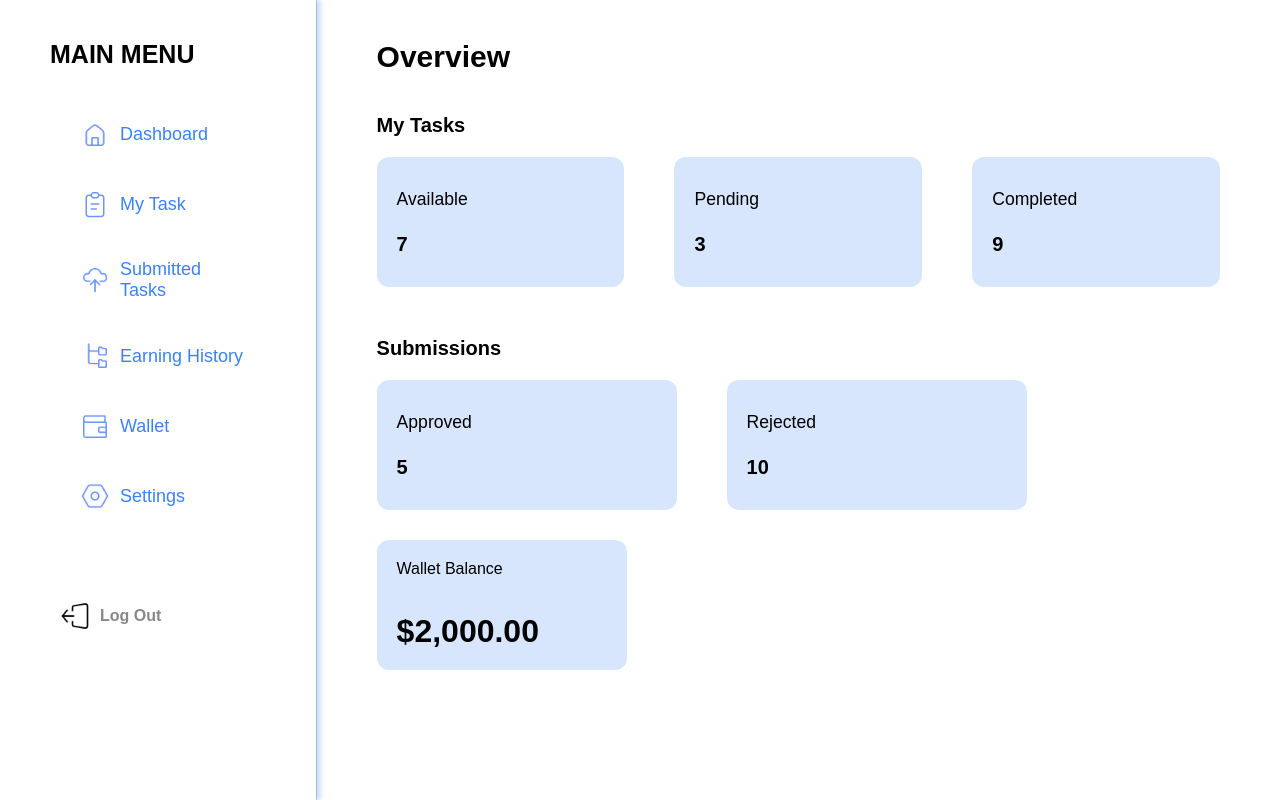
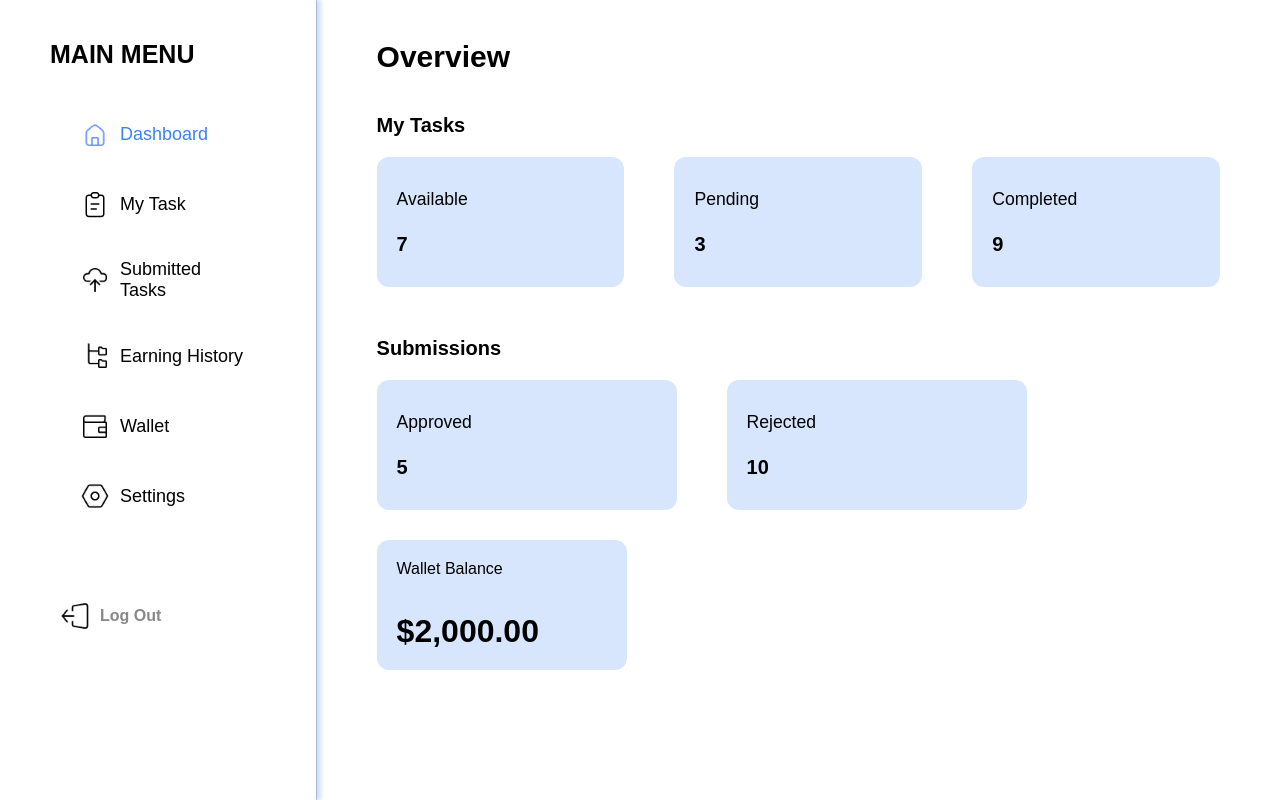
Before and after one commit to Elviscious/TaskHub, a Next.js app: page /workerdashboard in a window 1280 px wide. Built offline with nearby package versions, Linux system fonts and the light colour scheme.

Commit message:
dropdown

```diff
--- a/app/components/navbar.js
+++ b/app/components/navbar.js
@@ -7,9 +7,10 @@ import { useRouter, usePathname } from "next/navigation";
 import Link from "next/link";
 
 function Navbar(props) {
+	const [dropDown, setdropDown] = useState(false);
 	const [isOpen, setIsOpen] = useState(false);
 	const router = useRouter();
-    const pathname = usePathname();
+	const pathname = usePathname();
 
 	useEffect(() => {
 		if (isOpen) {
@@ -42,13 +43,59 @@ function Navbar(props) {
 							<li
 								key={index}
 								className={`${
-									pathname === link.href ? styles.active : ""
+									pathname === link.href && index !== 1 ? styles.active : ""
 								}`}
+								style={{ position: "relative" }}
+								onClick={() => (index === 1 ? setdropDown(!dropDown) : null)}
 							>
-								<Link href={link.href} className={styles.navItem}>
+								<Link
+									href={index !== 1 ? link.href : ""}
+									className={styles.navItem}
+								>
 									<Image src={link.src} alt="" width={30} height={30} />
 									<p>{link.text}</p>
+									{index === 1 && props.name === "owner" ? (
+										<Image
+											src="/down.png"
+											alt=""
+											width={15}
+											height={10}
+											style={{
+												position: "absolute",
+												right: "0%",
+												transform: dropDown ? "rotate(180deg)" : "rotate(0deg)",
+											}}
+											onClick={() => setdropDown(!dropDown)}
+										/>
+									) : null}
 								</Link>
+								{index === 1 && props.name === "owner" && dropDown ? (
+									<ul
+										className={styles.dropdown}
+										onClick={(e) => {
+											e.stopPropagation(); // Prevents triggering parent onClick
+										}}
+									>
+										<Link
+											href={props.link2}
+											className={`${
+												pathname === "/ownerdashboard/PostJob" ? styles.active : ""
+											}`}
+										>
+											<li>Post Job</li>
+										</Link>
+										<Link
+											href="/ownerdashboard/draft"
+											className={`${
+												pathname === "/ownerdashboard/draft"
+													? styles.active
+													: ""
+											}`}
+										>
+											<li>View Draft</li>
+										</Link>
+									</ul>
+								) : null}
 							</li>
 						))}
 					</ul>
--- /dev/null
+++ b/app/ownerdashboard/draft/page.js
@@ -0,0 +1,3 @@
+export default function MyTask(){
+    return <h1>MyTask</h1>
+}
--- a/app/ownerdashboard/layout.js
+++ b/app/ownerdashboard/layout.js
@@ -1,10 +1,14 @@
 import Navbar from "../components/navbar";
 import styles from "./page.module.css"
+import Submissions from "./submissions/page";
 
 export default function DashboardLayout({ children }) {
+    const task = [1,2,3,4]
 	return (
 		<div className={styles.container}>
+
 			<Navbar
+                name="owner"
 				list1="Dashboard"
 				list2="Post New Task"
 				list3="My Tasks"
--- a/app/ownerdashboard/page.module.css
+++ b/app/ownerdashboard/page.module.css
@@ -72,6 +72,22 @@
 }
 .navItem img {
   filter: brightness(0);
+}
+
+.dropdown{
+  font-size: 16px;
+  list-style: none;
+  display: flex;
+  gap: 10px;
+  flex-direction: column;
+  padding-right: 35px;
+  /* align-items: center; */
+  border-left: 5px solid #3b82f6;
+  margin-left:55px ;
+
+  li{
+    text-align: right;
+  }
 }
 .active {
   color: #3b82f6;
--- a/app/workerdashboard/page.js
+++ b/app/workerdashboard/page.js
@@ -25,6 +25,7 @@ function Dashboard() {
 			{/* Hamburger menu for mobile view */}
 
 			<Navbar
+				name="worker"
 				list1="Dashboard"
 				list2="My Task"
 				list3="Submitted Tasks"
@@ -36,11 +37,11 @@ function Dashboard() {
 				src4="/Folders_line.png"
 				src5="/Wallet.png"
 				link1="/workerdashboard"
-				link2="/workerdashboard"
-				link3="/workerdashboard"
-				link4="/workerdashboard"
-				link5="/workerdashboard"
-				link6="/workerdashboard"
+				link2="/workerdashboard/mytask"
+				link3="/workerdashboard/submittedtask"
+				link4="/workerdashboard/earninghistory"
+				link5="/workerdashboard/wallet"
+				link6="/workerdashboard/settings"
 			/>
 			<div className={styles.mainContent}>
 				<div className={styles.topMenu}>
--- a/app/workerdashboard/page.module.css
+++ b/app/workerdashboard/page.module.css
@@ -66,7 +66,8 @@
 }
 
 .navItem:hover img {
-    filter: brightness(0) saturate(100%) invert(50%) sepia(100%) saturate(1000%) hue-rotate(200deg) brightness(100%) contrast(100%);
+    filter: brightness(0) saturate(100%) invert(50%) sepia(100%)
+    saturate(1000%) hue-rotate(200deg) brightness(100%) contrast(100%);
 }
 
 
```
Also changed, not shown: app/ownerdashboard/draft/page.module.css (added), public/down.png (added).
